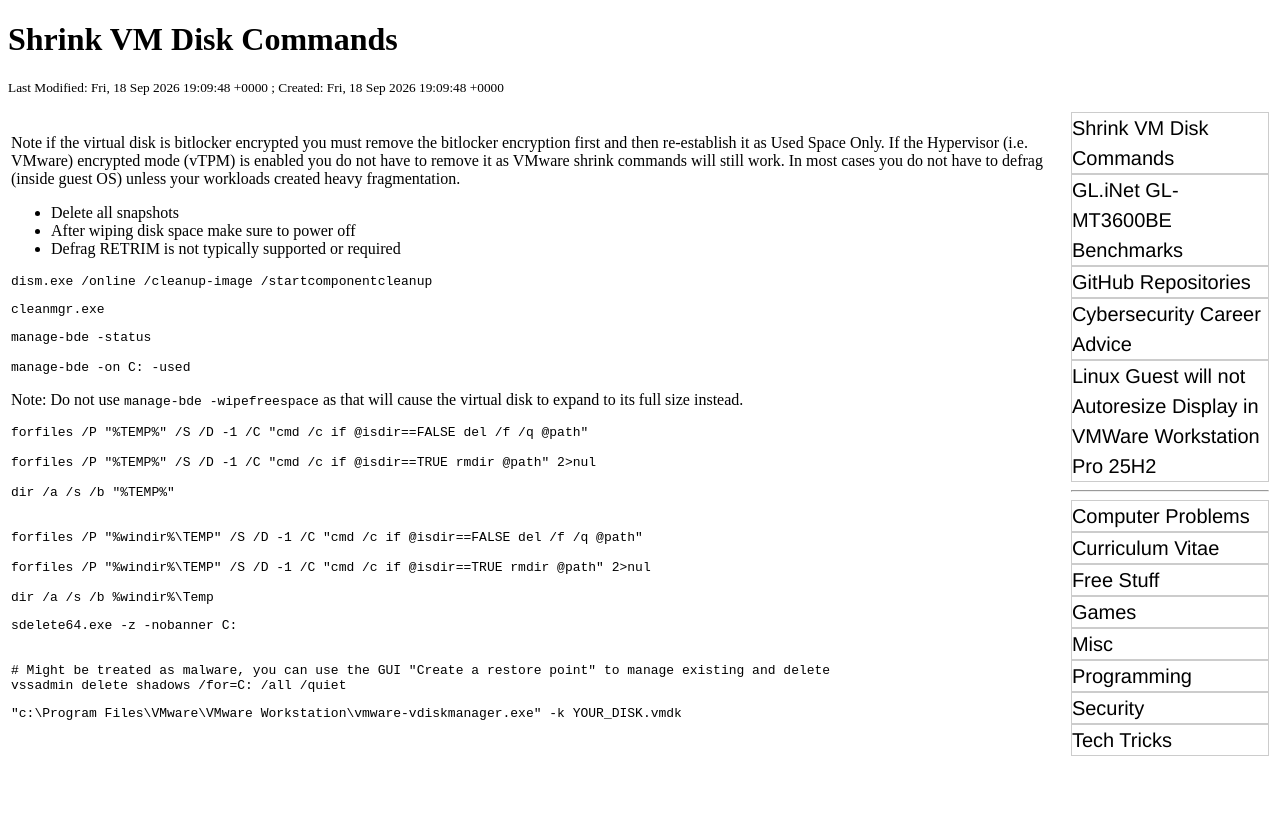
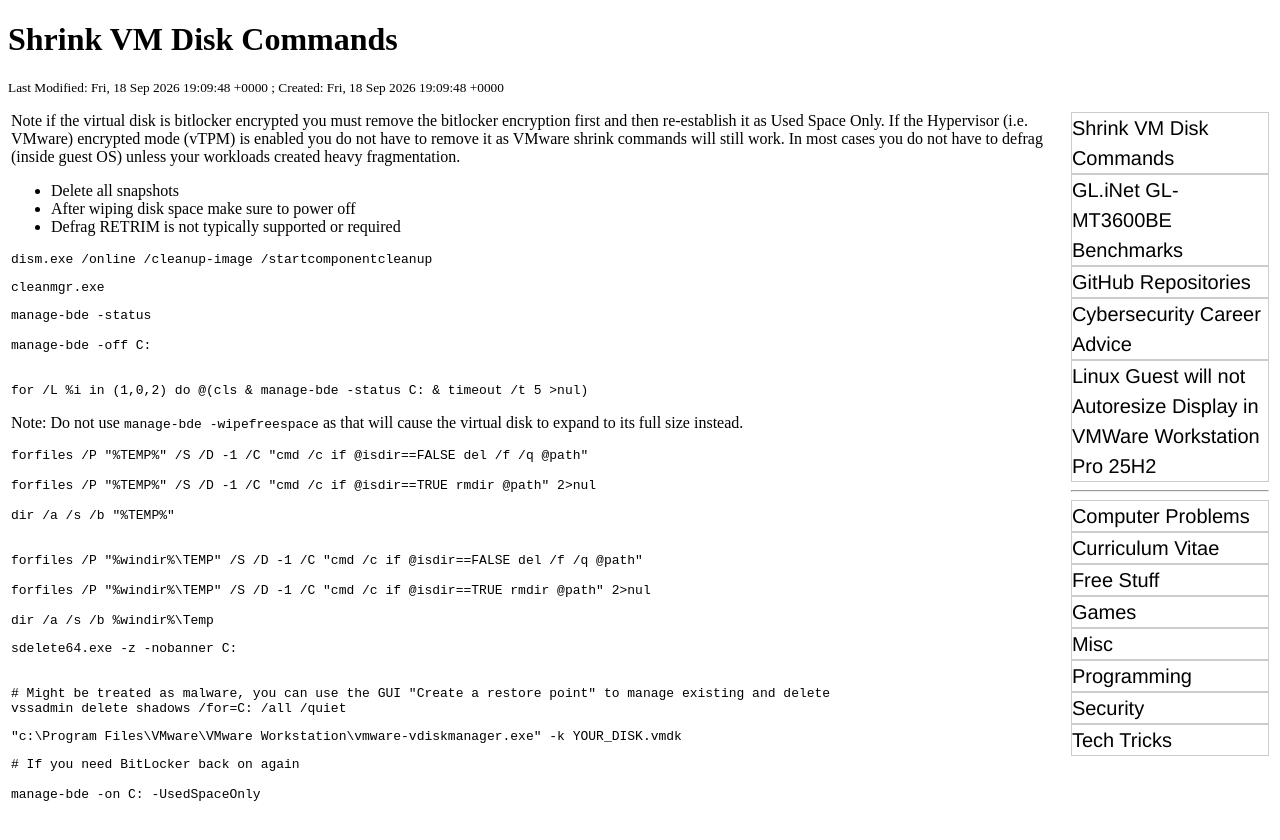
Before and after one commit to rbeede/rbeede.github.io, a Jekyll site: the page built from _posts/2026-09-18-Shrink_VM_Disk_Commands.html, in a window 1280 px wide. Shown: the top 840 px of the page. Built offline with Jekyll 4.4.1, drawn with Linux system fonts in a browser that asks for light colours.

Commit message:
Added BDE steps

```diff
--- a/_posts/2026-09-18-Shrink_VM_Disk_Commands.html
+++ b/_posts/2026-09-18-Shrink_VM_Disk_Commands.html
@@ -24,7 +24,10 @@
 <pre>
 manage-bde -status
 
-manage-bde -on C: -used
+manage-bde -off C:
+
+
+for /L %i in (1,0,2) do @(cls & manage-bde -status C: & timeout /t 5 >nul)
 </pre>
 
 <p>
@@ -57,3 +60,9 @@
 <pre>
 "c:\Program Files\VMware\VMware Workstation\vmware-vdiskmanager.exe" -k YOUR_DISK.vmdk
 </pre>
+
+<pre>
+# If you need BitLocker back on again
+
+manage-bde -on C: -UsedSpaceOnly
+</pre>
```
